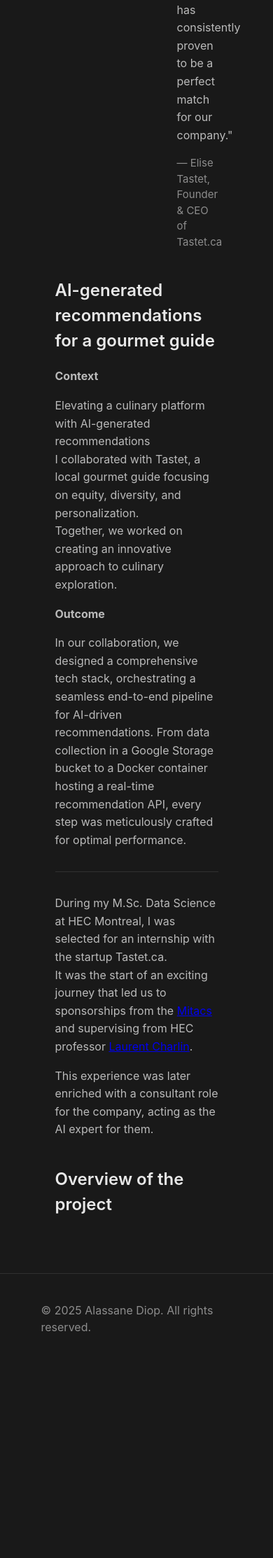
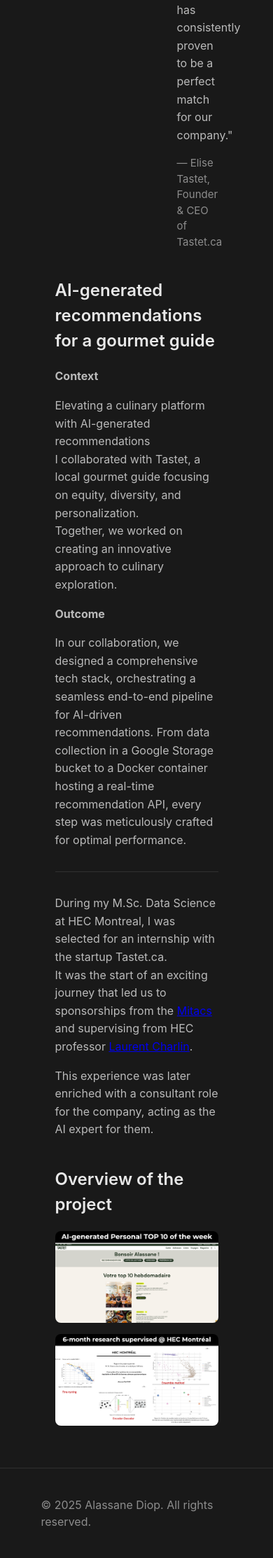
Before and after one commit to AlassaneDialDiop/alassane_ai, a Jekyll site: the page built from _pages/testimonials.md, in a window 390 px wide. Shown: the part 1505-3731 px from the top of the page at 70% size. Built offline with Jekyll 4.4.1, drawn with Linux system fonts in a browser that asks for light colours; before the commit the page ends 3453 px from its top, so only the background shows below that.

Commit message:
Add overview images to testimonials page matching Notion design

```diff
--- a/_pages/testimonials.md
+++ b/_pages/testimonials.md
@@ -43,5 +43,10 @@
 
     <h1>Overview of the project</h1>
 
+    <div class="overview-images">
+      <img src="/assets/tastet-overview-1.png" alt="Tastet Overview 1" class="overview-image">
+      <img src="/assets/tastet-overview-2.png" alt="Tastet Overview 2" class="overview-image">
+    </div>
+
   </div>
 </div>
--- a/about/index.html
+++ b/about/index.html
@@ -332,7 +332,9 @@
                         <h2>Data scientist, Marketing</h2>
                         <p class="job-info"><em>Browns Shoes, Montreal, Quebec, Canada – (July 2023 - Present)</em></p>
 
+                        <br>
                         <hr>
+                        <br>
 
                         <h2>Analyst, CRM & Customer Analytics</h2>
                         <p class="job-info"><em>ALDO GROUP, Montreal, Quebec, Canada – (March 2022 - Present)</em></p>
@@ -343,6 +345,7 @@
                         <p>— Design and develop dashboards and reports to communicate insights</p>
                         <br>
                         <hr>
+                        <br>
 
                         <h2>Consultant Data Scientist</h2>
                         <p class="job-info"><em>Tastet, Montreal, Quebec, Canada – (June 2021 - Present)</em></p>
@@ -354,6 +357,7 @@
                         <p>— Thesis showcasing 6 months long research around state-of-the-art recommendation systems and ethical AI</p>
                         <br>
                         <hr>
+                        <br>
 
                         <h2>BI consultant (Intern)</h2>
                         <p class="job-info"><em>ADNcorp, Dakar, Senegal – (September 2018 - September 2020)</em></p>
--- a/assets/css/notion-dark.css
+++ b/assets/css/notion-dark.css
@@ -348,6 +348,21 @@
     margin: 32px 0;
 }
 
+/* Overview images */
+.overview-images {
+    display: flex;
+    gap: 20px;
+    margin-top: 20px;
+    justify-content: space-between;
+}
+
+.overview-image {
+    flex: 1;
+    max-width: calc(50% - 10px);
+    height: auto;
+    border-radius: 8px;
+}
+
 /* How I Work Section */
 .how-i-work-wrapper {
     background: rgb(25, 25, 25);
@@ -531,6 +546,15 @@
 
     .button {
         width: auto;
+    }
+
+    .overview-images {
+        flex-direction: column;
+        gap: 16px;
+    }
+
+    .overview-image {
+        max-width: 100%;
     }
 }
 
```
Also changed, not shown: assets/tastet-overview-1.png (added), assets/tastet-overview-2.png (added).
